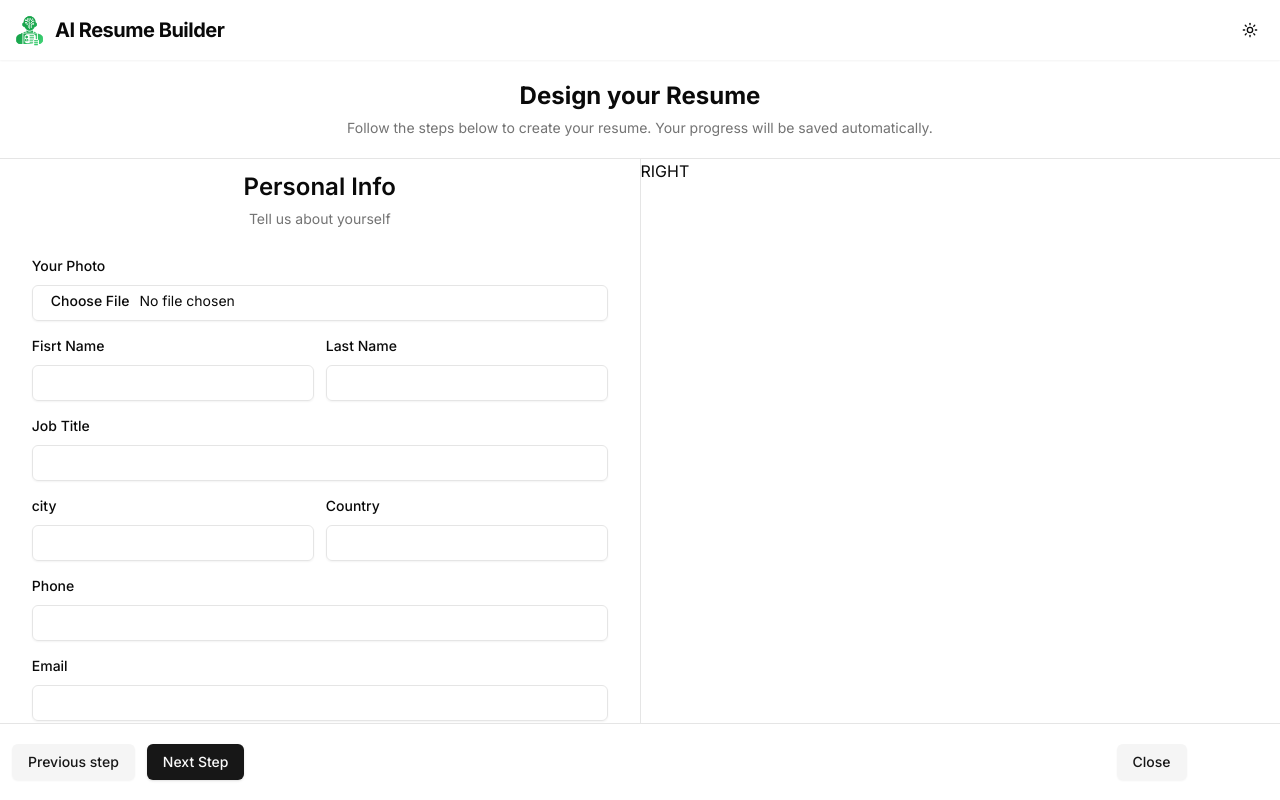
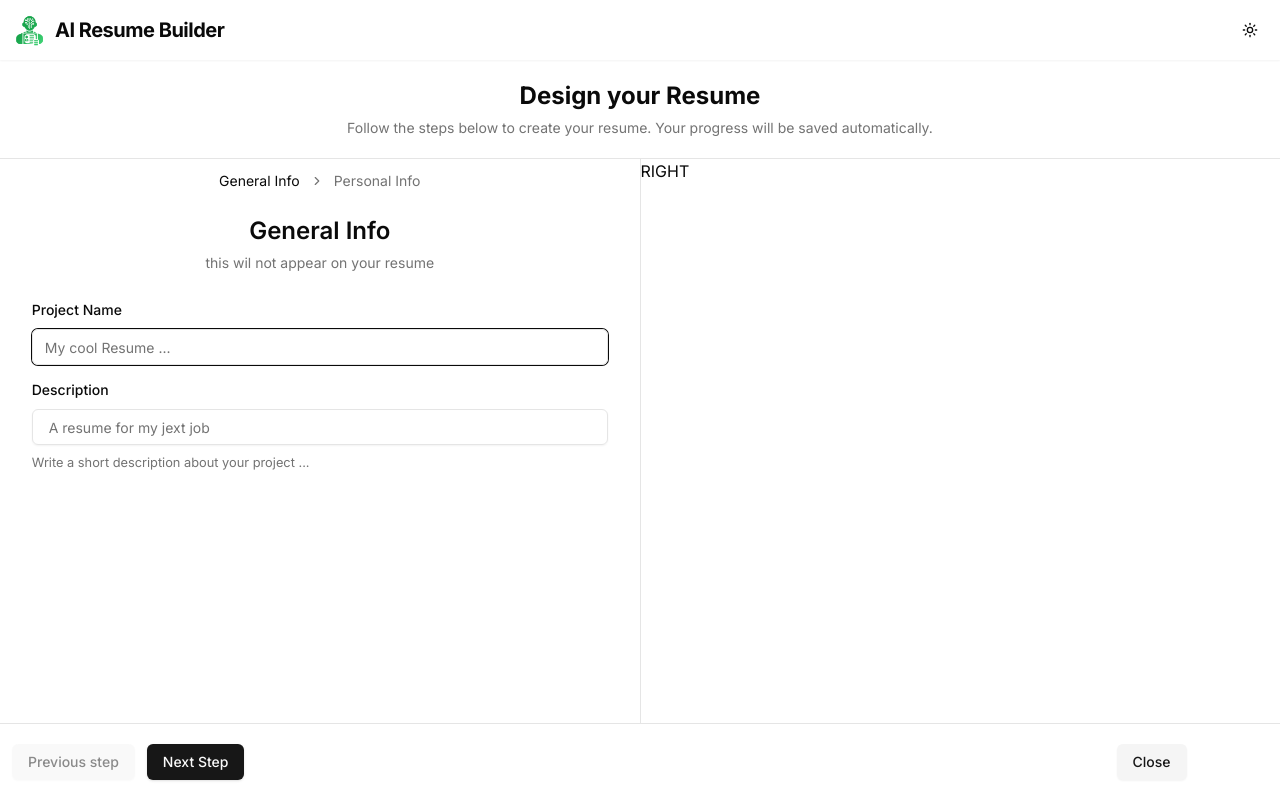
Before and after one commit to ramzijebalia/AICVBuilder, a Next.js app in the folder aicvbuilder/: page /editor in a window 1280 px wide. Built offline with nearby package versions, Linux system fonts and the light colour scheme.

Commit message:
create Breadcrumb for the forms steps

```diff
--- /dev/null
+++ b/aicvbuilder/app/(main)/editor/Breadcrumbs.tsx
@@ -0,0 +1,43 @@
+// breadcrumbs shadcn docs : https://ui.shadcn.com/docs/components/breadcrumb
+
+import { Breadcrumb, BreadcrumbItem, BreadcrumbLink, BreadcrumbList, BreadcrumbPage, BreadcrumbSeparator } from "@/components/ui/breadcrumb";
+import { steps } from "./steps";
+import React from "react";
+
+
+interface BreadcrumbsProps {
+    // it needs to know which form it really active
+    currentStep : string;
+    // when we click one of the breadcrumbs link ( form ) we need to update the current step
+    setCurrentStep : (step : string) => void; // => void means it doesn't return anything
+
+}
+
+export default function Breadcrumbs({currentStep, setCurrentStep} : BreadcrumbsProps) {
+    return (
+        <div className="flex , justify-center">
+            <Breadcrumb>
+                <BreadcrumbList>
+                    {steps.map(step => (
+                        // we can use <> </> instead of <React.Fragment> </React.Fragment>
+                        <React.Fragment key={step.key}>
+                            <BreadcrumbItem>
+                                {step.key === currentStep ? (
+                                    <BreadcrumbPage>{step.title}</BreadcrumbPage>
+                                    ) : (
+                                    <BreadcrumbLink asChild>
+                                        <button onClick={() => setCurrentStep(step.key)}>
+                                            {step.title}
+                                        </button>
+                                    </BreadcrumbLink>
+                                )}
+                            </BreadcrumbItem>
+                            <BreadcrumbSeparator className="last:hidden"/>
+                        </React.Fragment>
+                    ))}
+                </BreadcrumbList>
+            </Breadcrumb>
+        </div>
+
+    )
+}
--- /dev/null
+++ b/aicvbuilder/app/(main)/editor/Footer.tsx
@@ -0,0 +1,48 @@
+import { Button } from "@/components/ui/button";
+import Link from "next/link";
+import { steps } from "./steps";
+
+interface FooterProps {
+    // it needs to know which form it really active
+    currentStep : string;
+    // when we click one of the breadcrumbs link ( form ) we need to update the current step
+    setCurrentStep : (step : string) => void; // => void means it doesn't return anything
+}
+
+
+export default function Footer({currentStep, setCurrentStep} : FooterProps) {
+
+    const previousStep = steps.find(
+        // find the next step
+        (_, index) => steps[index+1]?.key === currentStep
+    )?.key
+
+    const nextStep = steps.find(
+        // find the next step
+        (_, index) => steps[index-1]?.key === currentStep
+    )?.key
+
+    return (
+        <footer className="w-full border-t px-3 py-5">
+                <div className="max-w-7xl mx-auto flex flex-wrap justify-between gap-3">
+                    <div className="flex items-center gap-3">
+                        <Button variant="secondary"
+                            onClick={previousStep ? () => setCurrentStep(previousStep) : undefined}
+                            disabled={!previousStep}
+                            > Previous step
+                        </Button>
+                        <Button
+                            onClick={nextStep ? () => setCurrentStep(nextStep) : undefined}
+                            disabled={!nextStep}
+                            > Next Step
+                        </Button>
+                    </div>
+                    <div className="flex items-center gap-3">
+                        <Button variant="secondary" asChild>
+                            <Link href="/resumes"> Close</Link>
+                        </Button>
+                        <p className="text-muted-foreground opacity-0">Saving ...</p>
+                    </div>
+                </div>
+            </footer>
+    )}
--- a/aicvbuilder/app/(main)/editor/ResumeEditor.tsx
+++ b/aicvbuilder/app/(main)/editor/ResumeEditor.tsx
@@ -1,11 +1,27 @@
 "use client";
 
-import { Button } from "@/components/ui/button";
-import Link from "next/link";
-import GenerateInfoForm from "./forms/GeneralInfoForm";
-import PersonalInfoForm from "./forms/PersonalInfoForm";
+import { useSearchParams } from "next/navigation";
+import { steps } from "./steps";
+import Breadcrumbs from "./Breadcrumbs";
+import Footer from "./Footer";
 
 export default function ResumeEditor() {
+
+    const searchParams = useSearchParams() //
+    // from teh search params we w can get the currently active step ( form)
+    const currentStep = searchParams.get("step") || steps[0].key
+
+    function setStep(key : string){
+        const newSearchParams = new URLSearchParams(searchParams)
+        newSearchParams.set("step", key)
+        window.history.pushState(null, "", `?${newSearchParams.toString()}`)
+    }
+
+    const FormComponent = steps.find(
+        step => step.key === currentStep
+    )?.component
+
+
     return(
         <div className="flex grow flex-col">
             <header className="space-y-1.5 border-b px-3 py-5 text-center">
@@ -17,9 +33,9 @@ export default function ResumeEditor() {
             </header>
             <main className="relative grow">
                 <div className="absolute bottom-0 top-0 flex w-full">
-                    <div className="w-full p-3 md:w-1/2 overflow-y-auto" >
-                         {/*<GenerateInfoForm/>*/}
-                         <PersonalInfoForm/>
+                    <div className="w-full p-3 md:w-1/2 overflow-y-auto space-y-6" >
+                         <Breadcrumbs currentStep={currentStep} setCurrentStep={setStep}/>
+                         {FormComponent && <FormComponent/>}
                     </div>
                     <div className="grow md:border-r"/>
                     <div className="hidden w-1/2 md:flex">
@@ -27,20 +43,7 @@ export default function ResumeEditor() {
                     </div>
                 </div>
             </main>
-            <footer className="w-full border-t px-3 py-5">
-                <div className="max-w-7xl mx-auto flex flex-wrap justify-between gap-3">
-                    <div className="flex items-center gap-3">
-                        <Button variant="secondary"> Previous step</Button>
-                        <Button> Next Step</Button>
-                    </div>
-                    <div className="flex items-center gap-3">
-                        <Button variant="secondary" asChild>
-                            <Link href="/resumes"> Close</Link>
-                        </Button>
-                        <p className="text-muted-foreground opacity-0">Saving ...</p>
-                    </div>
-                </div>
-            </footer>
+            <Footer currentStep={currentStep} setCurrentStep={setStep}/>
         </div>
 
 )}
--- /dev/null
+++ b/aicvbuilder/app/(main)/editor/steps.ts
@@ -0,0 +1,12 @@
+import GenerateInfoForm from "./forms/GeneralInfoForm";
+import PersonalInfoForm from "./forms/PersonalInfoForm";
+
+export const steps : {
+    title : string ;
+    component : React.ComponentType;
+    key : string;
+
+}[] = [
+    {title : "General Info", component : GenerateInfoForm, key : "general-info"},
+    {title : "Personal Info", component : PersonalInfoForm, key : "personal-info"},
+]
```
